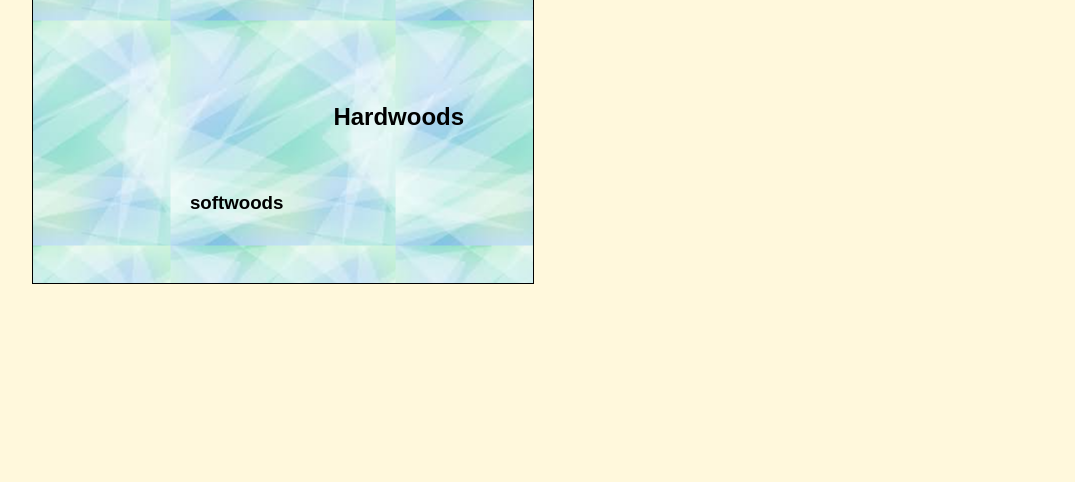
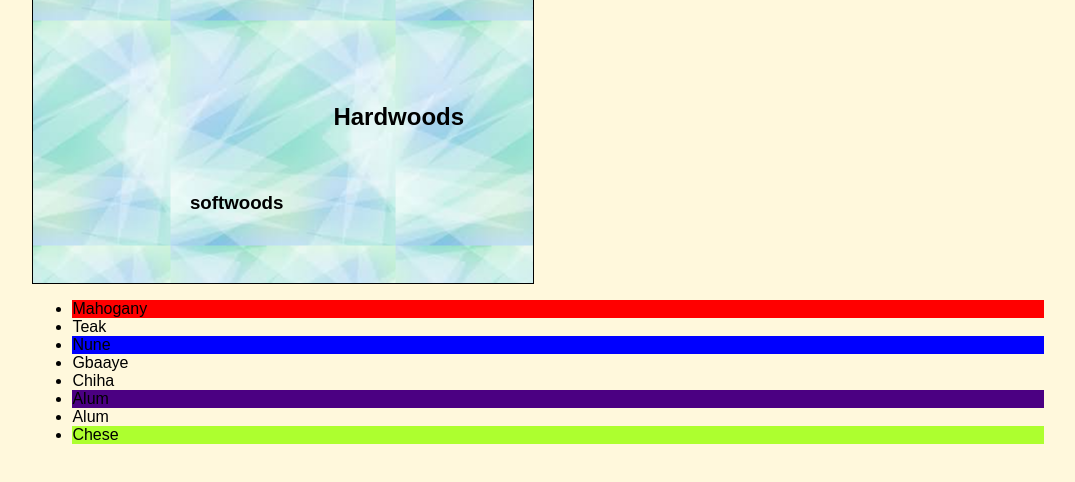
Before and after one commit to Huskinbaba/YIMA_PROJECT_1, a plain HTML site: page index.html in a window 1280 px wide. Shown: the part 1394-1876 px from the top of the page, without its empty margins (102-1177 px from the left). Drawn offline with Linux system fonts and the light colour scheme.

Commit message:
inserting background image in list
inserting background image in a list

```diff
--- a/CSS_1/yima.css
+++ b/CSS_1/yima.css
@@ -124,7 +124,6 @@ width: 100%;
     background-image: url('../images/light1.jpg');
     background-position: center center;
 
-
 }
 .p-box h2{
     position: absolute;
@@ -140,3 +139,15 @@ width: 100%;
     position: fixed;
     top: 400px;
 }
+.my-list li:first-child{
+background: red;
+}
+.my-list li:last-child{
+    background: greenyellow;
+}
+.my-list li:nth-child(6){
+background: indigo;
+}
+.my-list li:nth-child(3){
+    background: blue
+    }
--- a/index.html
+++ b/index.html
@@ -81,6 +81,18 @@
                 <h2>Hardwoods</h2>
                 <h3>softwoods</h3>
             </div>
+                <div class="list-1">
+                  <ul class="my-list">
+                      <li>Mahogany</li>
+                      <li>Teak</li>
+                      <li>Nune</li>
+                      <li>Gbaaye</li>
+                      <li>Chiha</li>
+                      <li>Alum</li>
+                      <li>Alum</li>
+                      <li>Chese</li>
+                  </ul>
+                </div>
 
 
       </div><!-- ./container -->
```
